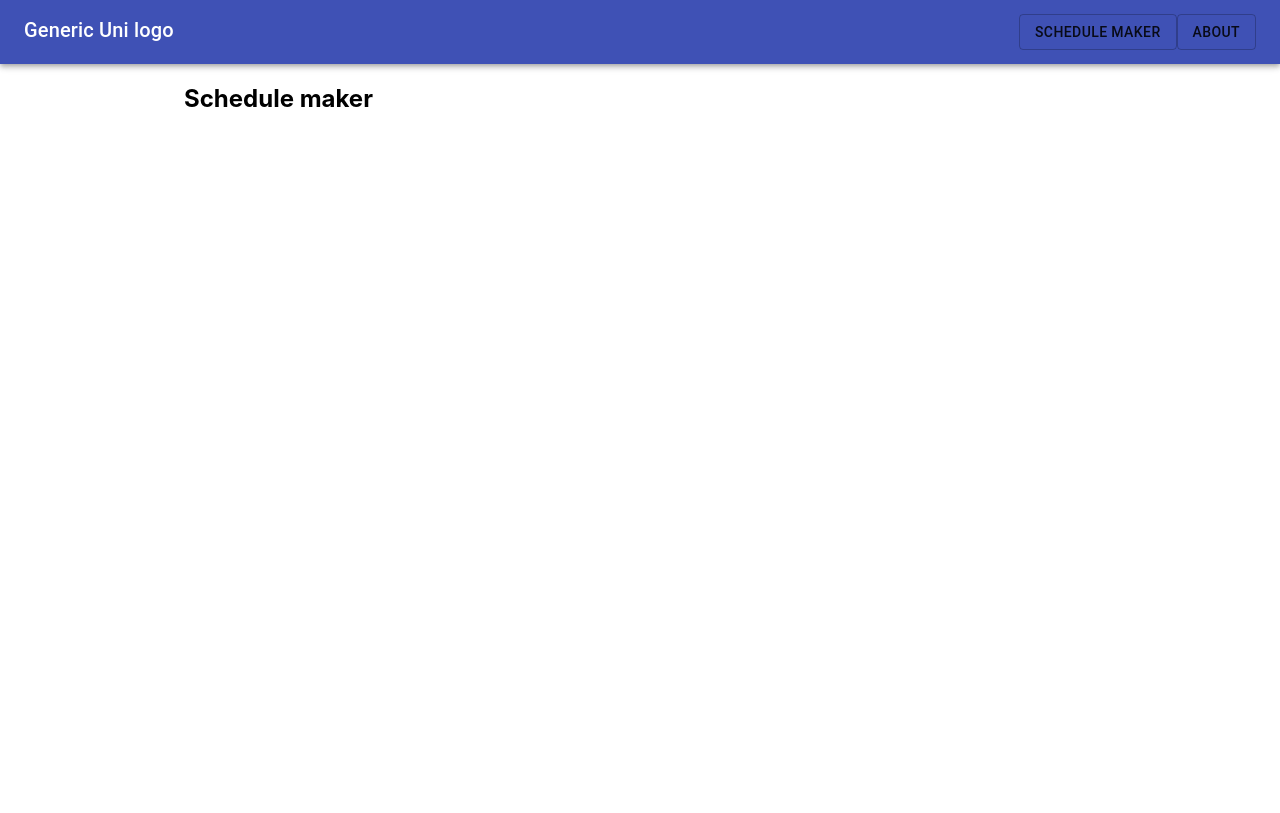
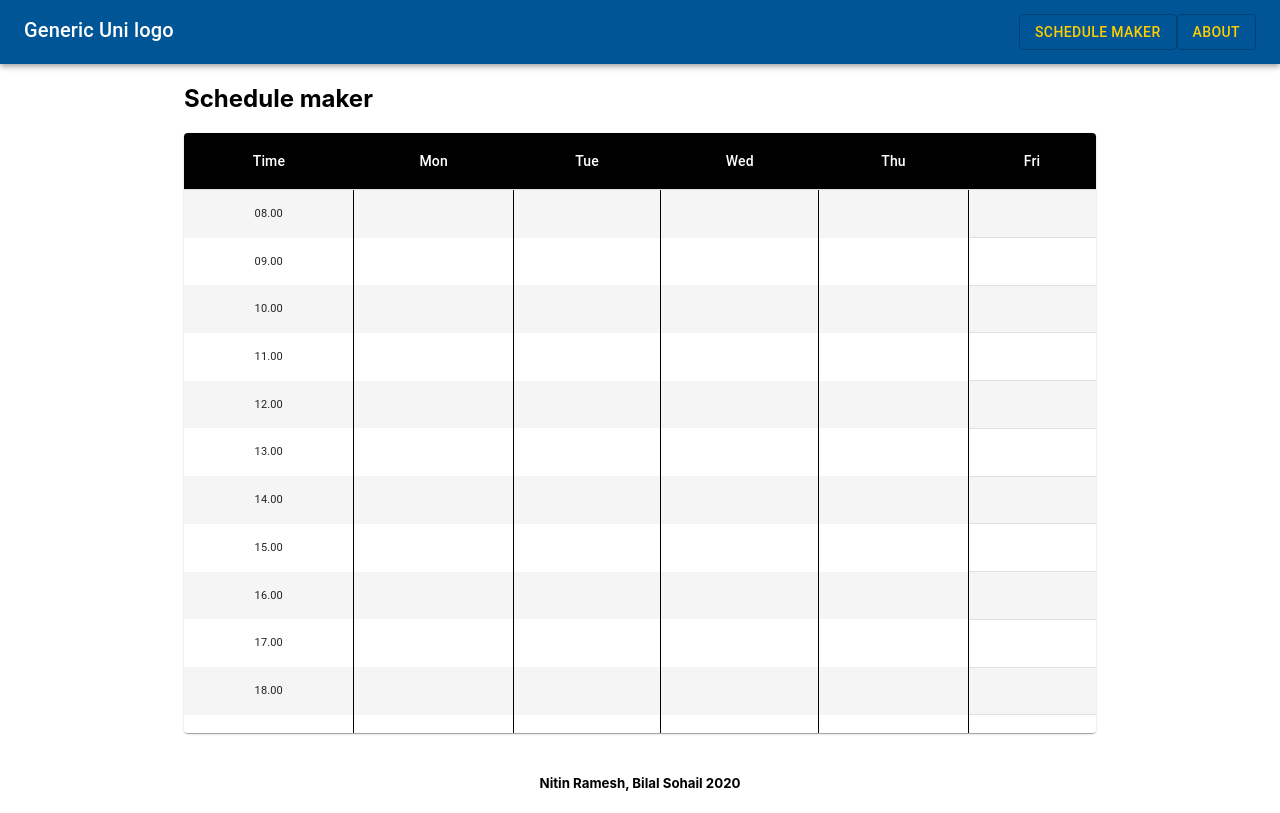
Before and after one commit to bsohail/Scheduler, a React (Create React App) app: page / in a window 1280 px wide. Built offline with nearby package versions, Linux system fonts and the light colour scheme; the HTML template or start-up script is replaced by a standard one.

Commit message:
added timetable

```diff
--- a/src/App.js
+++ b/src/App.js
@@ -2,22 +2,20 @@ import React from "react";
 import {
   BrowserRouter as Router,
   Switch,
-  Route,
-  Link
+  Route
 } from "react-router-dom";
 import Scheduler from './components/scheduleMaker/Scheduler';
 import About from './components/about/About';
 import AppBar from '@material-ui/core/AppBar';
 import Toolbar from '@material-ui/core/Toolbar';
 import Typography from '@material-ui/core/Typography';
-import { fade, makeStyles } from '@material-ui/core/styles';
 import Button from '@material-ui/core/Button';
 import Grid from '@material-ui/core/Grid';
 export default function App() {
   return (
     <Router>
       <div>
-	<AppBar position="static">
+	<AppBar position="static" style={{backgroundColor:'#005596'}}>
         <Toolbar>
 	<Grid
       justify="space-between"
@@ -30,8 +28,8 @@ export default function App() {
           </Typography>
 	</Grid>
 	<Grid item>
-		<Button variant="outlined" color="default" href="/">Schedule maker</Button>
-		<Button variant="outlined" color="default" href="/about">About</Button>
+		<Button variant="outlined" color="default" style={{color:'#FFCE00'}} href="/">Schedule maker</Button>
+		<Button variant="outlined" color="default" style={{color:'#FFCE00'}} href="/about">About</Button>
 	</Grid>
 	</Grid>
         </Toolbar>
--- a/src/components/scheduleMaker/Scheduler.js
+++ b/src/components/scheduleMaker/Scheduler.js
@@ -1,15 +1,105 @@
 import React from "react";
+import { withStyles, makeStyles } from '@material-ui/core/styles';
 import Container from '@material-ui/core/Container';
-class Scheduler extends React.Component {
-  render() {
+import Table from '@material-ui/core/Table';
+import TableBody from '@material-ui/core/TableBody';
+import TableCell from '@material-ui/core/TableCell';
+import TableContainer from '@material-ui/core/TableContainer';
+import TableHead from '@material-ui/core/TableHead';
+import TableRow from '@material-ui/core/TableRow';
+import Paper from '@material-ui/core/Paper';
+const StyledTableCell = withStyles((theme) => ({
+  head: {
+    backgroundColor: theme.palette.common.black,
+    color: theme.palette.common.white,
+  },
+  body: {
+    fontSize: 11,
+  },
+}))(TableCell);
+
+const StyledTableRow = withStyles((theme) => ({
+  root: {
+    '&:nth-of-type(odd)': {
+      backgroundColor: theme.palette.action.hover,
+    },
+  },
+}))(TableRow);
+function createData(time, monday, tuesday, wednesday, thursday, friday) {
+  return { time, monday, tuesday, wednesday, thursday, friday };
+}
+
+const rows = [
+  createData('08.00'),
+  createData('09.00'),
+  createData('10.00'),
+  createData('11.00'),
+  createData('12.00'),
+  createData('13.00'),
+  createData('14.00'),
+  createData('15.00'),
+  createData('16.00'),
+  createData('17.00'),
+  createData('18.00'),
+  createData('19.00'),
+  createData('20.00'),
+  createData('21.00'),
+  createData('22.00'),
+];
+
+const useStyles = makeStyles({
+  table: {
+    minWidth: 600,
+  },
+  tableRightBorder: {
+        borderWidth: 0,
+        borderRightWidth: 1,
+        borderColor: 'black',
+        borderStyle: 'solid',
+    },
+});
+
+function Scheduler () {
+
+
+const classes = useStyles();
     return (
 	<Container maxWidth="md">
       <h2>
         Schedule maker
       </h2>
+<TableContainer component={Paper} style={{maxHeight:600}}>
+      <Table classtime={classes.table} aria-label="customized table">
+        <TableHead>
+          <TableRow>
+            <StyledTableCell align="center" >Time</StyledTableCell>
+            <StyledTableCell align="center">Mon</StyledTableCell>
+            <StyledTableCell align="center">Tue</StyledTableCell>
+            <StyledTableCell align="center">Wed</StyledTableCell>
+            <StyledTableCell align="center">Thu</StyledTableCell>
+            <StyledTableCell align="center">Fri</StyledTableCell>
+          </TableRow>
+        </TableHead>
+        <TableBody>
+          {rows.map((row) => (
+            <StyledTableRow key={row.time}>
+              <StyledTableCell align="center" className={classes.tableRightBorder}>{row.time}</StyledTableCell>
+
+              <StyledTableCell align="right" className={classes.tableRightBorder}>{row.monday}</StyledTableCell>
+              <StyledTableCell align="right" className={classes.tableRightBorder}>{row.tuesday}</StyledTableCell>
+              <StyledTableCell align="right" className={classes.tableRightBorder}>{row.wednesday}</StyledTableCell>
+              <StyledTableCell align="right" className={classes.tableRightBorder}>{row.thursday}</StyledTableCell>
+              <StyledTableCell align="right" >{row.friday}</StyledTableCell>
+            </StyledTableRow>
+          ))}
+        </TableBody>
+      </Table>
+    </TableContainer>
+    <br/>
+    <h5 style={{textAlign:'center'}}>Nitin Ramesh, Bilal Sohail 2020</h5>
 	</Container>
     );
   }
-}
+
 
 export default Scheduler;
```
